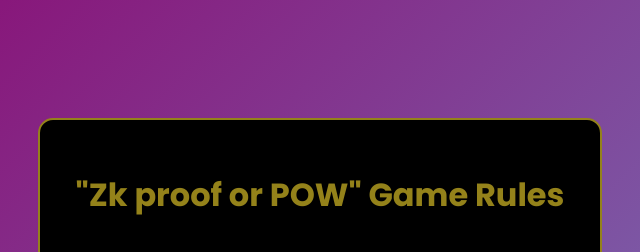
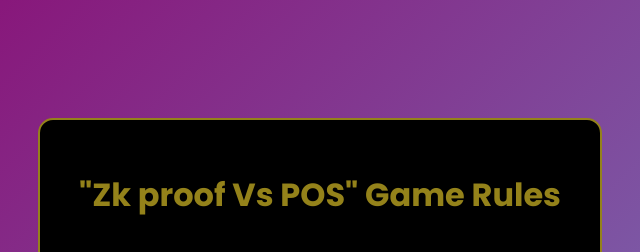
Before and after one commit to Jaytechent/zkproof-game, a plain HTML site: page index.html in a window 1280 px wide. Shown: the top 252 px of the page, 320-960 px from the left. Drawn offline with nearby package versions, Linux system fonts and the light colour scheme.

Commit message:
Update index.html

```diff
--- a/index.html
+++ b/index.html
@@ -3,7 +3,7 @@
 <head>
   <meta charset="UTF-8">
   <meta name="viewport" content="width=device-width, initial-scale=1.0">
-  <title>Zk proof Vs POW</title>
+  <title>Zk proof Vs POS</title>
   <link href="https://fonts.googleapis.com/css2?family=Poppins:wght@400;700&display=swap" rel="stylesheet">
   <script src="https://cdn.jsdelivr.net/npm/canvas-confetti@1.5.1/dist/confetti.browser.min.js"></script>
   <script src="https://unpkg.com/ethers@5.7.2/dist/ethers.umd.min.js" type="application/javascript"></script>
@@ -299,7 +299,7 @@
     <button id="buy-lives-btn">Buy 5 Lives for 0.0005 ETH</button>
   </div>
   <div id="rules-modal" class="show" style="z-index: 1000;">
-    <h1>"Zk proof or POW" Game Rules</h1>
+    <h1>"Zk proof Vs POS" Game Rules</h1>
     <ul>
       <li>▫️ Connect wallet with at least 0.0001 Sepolia ETH</li>
       <li>▫️ Buy 5 lives for 0.0005 Sepolia ETH</li>
```
